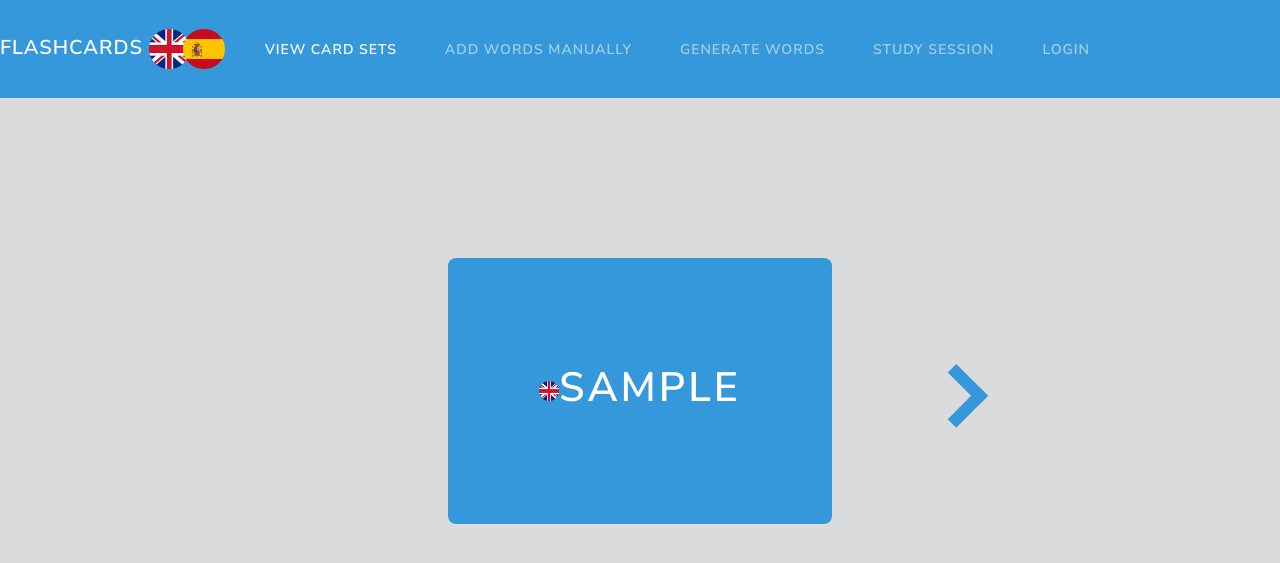
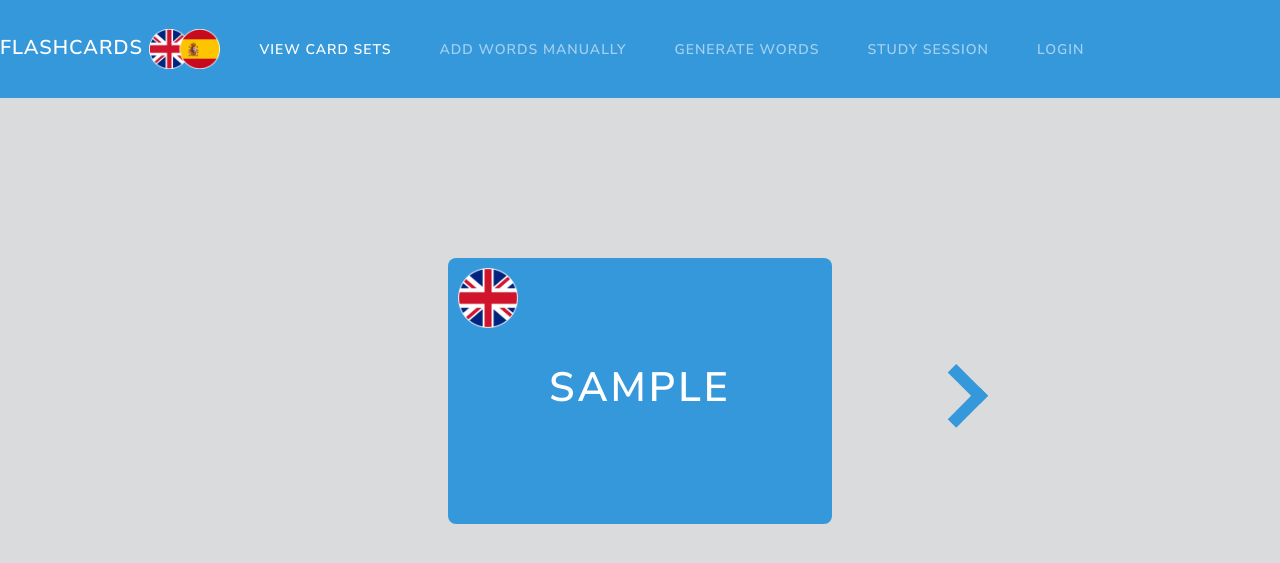
Before and after one commit to mariashapo/FlashCards, a Flask app: template api/templates/display_words.html in a window 1280 px wide. Shown: the top 563 px of the page. Run offline with Flask 3, Linux system fonts and the light colour scheme; the template is opened without the code that fills it: most values are stand-ins (such as "Sample title", 1, 10 or a date in 2020); some libraries are stand-ins or nearby versions.

Commit message:
fine tuned html

```diff
--- a/api/templates/display_words.html
+++ b/api/templates/display_words.html
@@ -223,12 +223,12 @@
                 <div class="flashcard-container" onclick="flipFlashcard()">
                     <div class="flashcard">
                         <div class="front">
-                            <img src="static/eng.png" alt="Flags" height="20" class="d-inline-block align-top">
+                            <img src="../static/eng.png" alt="Flags" height="60" style="position: absolute; top: 10px; left: 10px;">
                             <h2 id="word1" style="color: #fff; font-size: 3.2vw;">{{ first_pair.word1 }}</h2>
                             <!-- Display the word -->
                         </div>
                         <div class="back">
-                            <img src="static/span.png" alt="Flags" height="20" class="d-inline-block align-top">
+                            <img src="../static/span.png" alt="Flags" height="60" style="position: absolute; top: 10px; left: 10px;">
                             <h2 id="word2" style="color: #fff; font-size: 3.2vw;">{{ first_pair.word2 }}</h2>
                             <!-- Display the translation -->
                         </div>
```
Also changed, not shown: api/static/eng.png, api/static/engspan.png, api/static/span.png.
